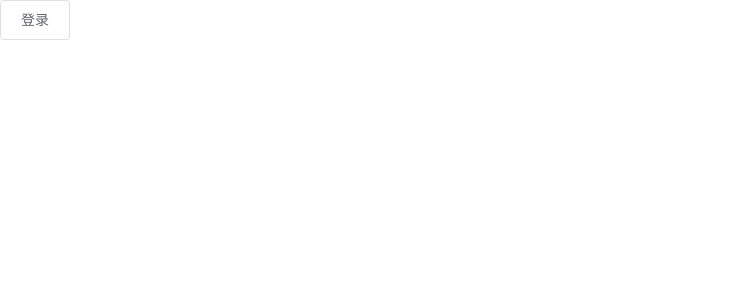
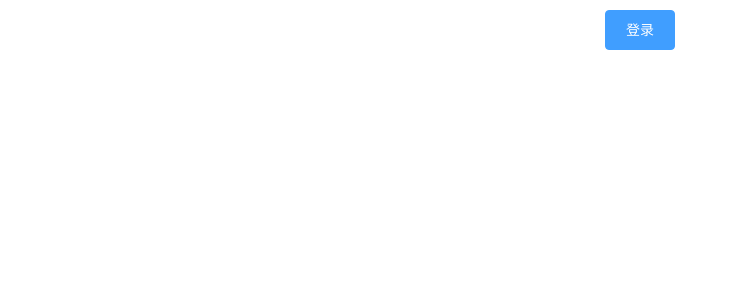
Before and after one commit to openatp/openatp-web, a Vue app: page /project/request/1 in a window 1280 px wide. Shown: the top 300 px of the page, without its empty margins (0-738 px from the left). Built offline with nearby package versions, Linux system fonts and the light colour scheme.

Commit message:
fix: 优化登录界面

```diff
--- a/src/views/Login.vue
+++ b/src/views/Login.vue
@@ -1,5 +1,7 @@
 <template>
-  <el-button @click="login">登录</el-button>
+  <div class="text-center mt-2.5">
+    <el-button type="primary" @click="login">登录</el-button>
+  </div>
 </template>
 
 <script lang="ts">
```
